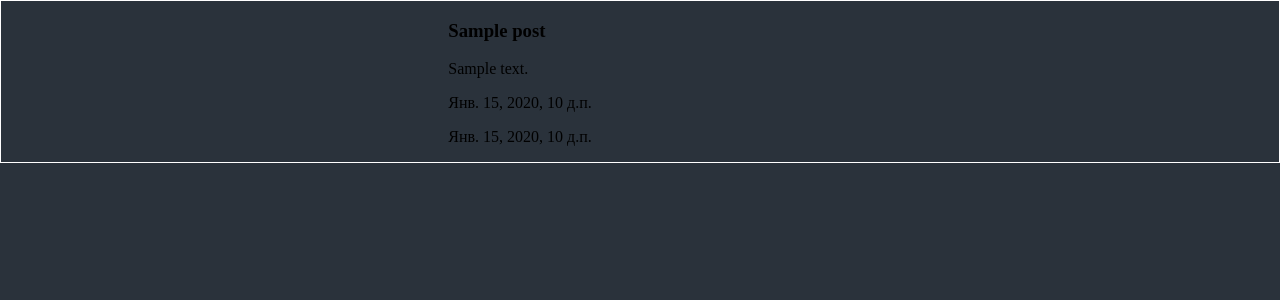
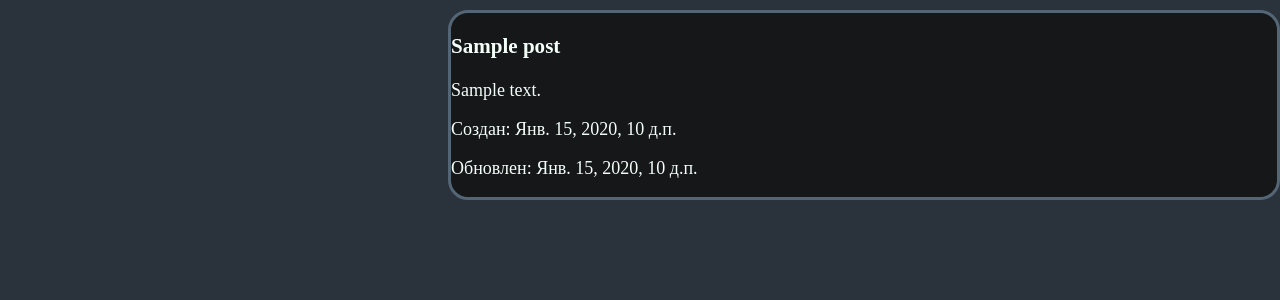
Before and after one commit to EugenySobyanin/blog_academy_study, a Django app: page /posts/1/ in a window 1280 px wide. Shown: the part 78-378 px from the top of the page. Run offline with Django 3.2, Linux system fonts and the light colour scheme; tables that the repository leaves empty hold one stand-in row (values such as "Sample post").

Commit message:
Работа с шаблонами.

```diff
--- a/blog/posts/constants.py
+++ b/blog/posts/constants.py
@@ -1 +1,2 @@
 MAX_LENGTH_POST = 100
+POSTS_PAGINATE_COUNT = 5
--- a/blog/posts/urls.py
+++ b/blog/posts/urls.py
@@ -8,8 +8,8 @@ app_name = 'posts'
 urlpatterns = [
     path('', views.list, name='list'),
     path('<int:post_id>/', views.detail, name='detail'),
-    path('create/', views.posts, name='posts'),
-    path('post/create/', views.create, name='create'),
+    path('add/', views.create, name='add'),
+    path('post/', views.create, name='create'),
     path('about/', views.about, name='about'),
     path('login/', views.login, name='login'),
 ]
--- a/blog/posts/views.py
+++ b/blog/posts/views.py
@@ -1,13 +1,18 @@
+from django.core.paginator import Paginator
 from django.http import HttpRequest, HttpResponse
-from django.shortcuts import get_object_or_404, render
+from django.shortcuts import get_object_or_404, redirect, render
 
+from .constants import POSTS_PAGINATE_COUNT
 from .forms import PostForm
 from .models import Post
 
 
 def list(request: HttpRequest) -> HttpResponse:
     posts = Post.objects.all()
-    context = {'posts': posts}
+    paginator = Paginator(posts, POSTS_PAGINATE_COUNT)
+    page_number = request.GET.get('page')
+    page_obj = paginator.get_page(page_number)
+    context = {'page_obj': page_obj}
     return render(request, 'posts/list.html', context=context)
 
 def detail(request: HttpRequest, post_id: int) -> HttpResponse:
@@ -29,5 +34,9 @@ def create(request: HttpRequest) -> HttpResponse:
         form = PostForm(request.POST)
         if form.is_valid():
             form.save()
-            return
-        return render(request, 'posts/create.html')
+            return redirect('posts:detail', form.instance.pk)
+        return render(request, 'posts/form.html')
+    elif request.method == 'GET':
+        form = PostForm()
+        context = {'form': form}
+        return render(request, 'posts/form.html', context=context)
--- a/blog/static/css/styles.css
+++ b/blog/static/css/styles.css
@@ -1,3 +1,9 @@
+.main-font {
+    color: #F5FFFA;
+    font-family: 'Anonymous Pro';
+    font-size: 18px;
+}
+
 .border {
     border: 1px solid white;
 }
@@ -9,9 +15,29 @@ body {
 
 .main-div {
     display: flex;
+    justify-content: start;
+    margin-top: 10px;
+    padding-left: 35%;
+}
+
+.list-block {
+    display: flex;
     justify-content: center;
+    width: 50%;
+}
+
+.container {
+    display: flex;
+    flex-direction: column;
+    align-items: center;
+    gap: 3%;
+    width: 100%;
 }
 
 .card {
-    width: 30%;
+    width: 100%;
+    border: 3px solid #546575;
+    border-radius: 20px;
+    background-color: #151719;
+
 }
--- a/blog/templates/base.html
+++ b/blog/templates/base.html
@@ -4,14 +4,20 @@
   <head>
     <link rel="preconnect" href="https://fonts.googleapis.com">
     <link rel="preconnect" href="https://fonts.gstatic.com" crossorigin>
-    <link href="https://fonts.googleapis.com/css2?family=Montserrat:wght@700&family=Playfair+Display:wght@700&family=Raleway:wght@600&family=Poppins:wght@600&display=swap" rel="stylesheet">
+    <link href="https://fonts.googleapis.com/css2?family=Montserrat:wght@
+    700&family=Playfair+Display:wght@700&family=Raleway:wght@600&family=
+    Poppins:wght@600&display=swap" rel="stylesheet">
+    {% comment %} <link rel="stylesheet"
+      href="https://cdn.jsdelivr.net/npm/bootstrap@5.0.1/dist/css/bootstrap.min.css"
+      integrity="sha384-+0n0xVW2eSR5OomGNYDnhzAbDsOXxcvSN1TPprVMTNDbiYZCxYbOOl7+AMvyTG2x"
+      crossorigin="anonymous"> {% endcomment %}
     <link rel="stylesheet" href="{% static 'css/styles.css' %}">
     <link rel="stylesheet" href="{% static 'css/header.css' %}">
     <link rel="stylesheet" href="{% static 'css/pagination.css' %}">
   </head>
   <body>
     {% include "includes/header.html" %}
-    <div class="main-div border">
+    <div class="main-div">
       {% block content %}
       {% endblock %}
     </div>
--- a/blog/templates/posts/create.html
+++ /dev/null
@@ -1,4 +0,0 @@
-{% extends "base.html" %}
-{% block content %}
-  <h2>Просто какой-то текст</h2>
-{% endblock %}
--- a/blog/templates/posts/detail.html
+++ b/blog/templates/posts/detail.html
@@ -1,9 +1,9 @@
 {% extends "base.html" %}
 {% block content %}
-  <div class="card">
+  <div class="card main-font">
     <h3>{{ post.title }}</h3>
     <p>{{ post.text }}</p>
-    <p>{{ post.created_at }}</p>
-    <p>{{ post.updated_at }}</p>
+    <p>Создан: {{ post.created_at }}</p>
+    <p>Обновлен: {{ post.updated_at }}</p>
   </div>
 {% endblock %}
```
Also changed, not shown: blog/templates/posts/form.html (added, +32 -0 lines), blog/templates/posts/list.html (+15 -0 lines).
